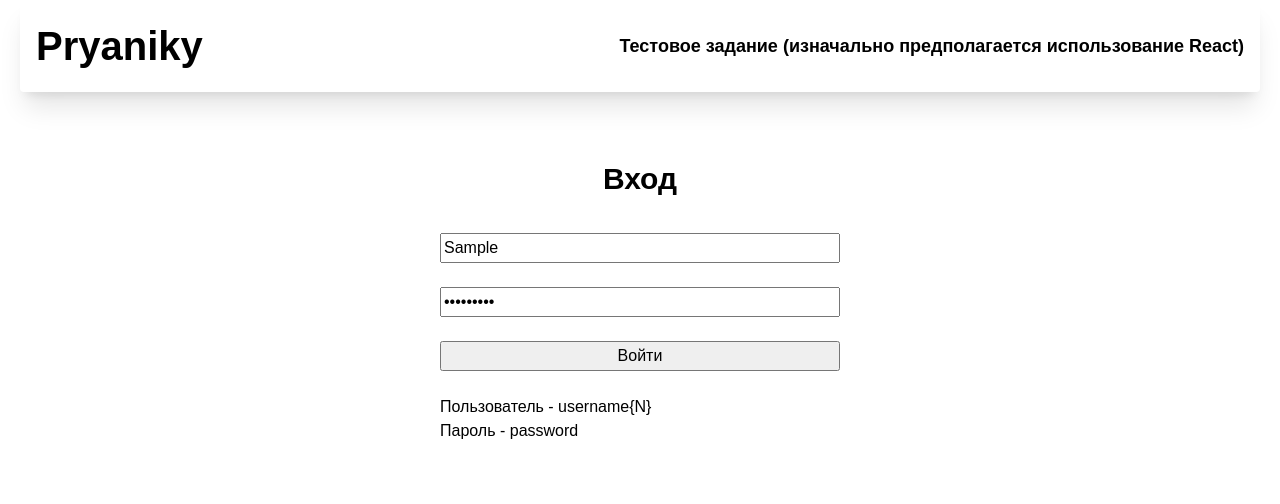
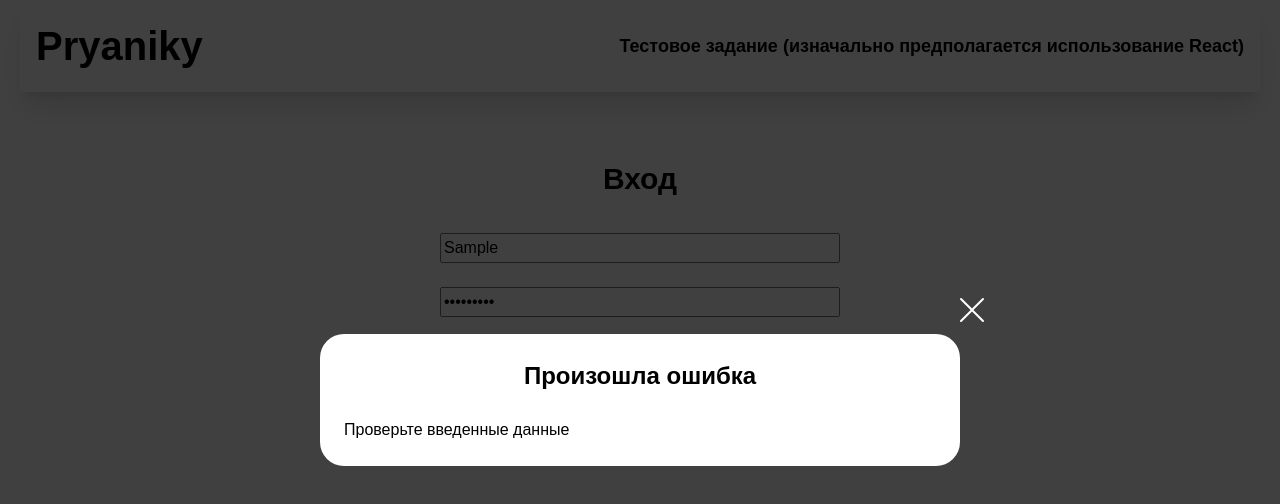
Before and after one commit to Kararakt/vue-pryaniky-test, a Vue app: page /login in a window 1280 px wide. Both pictures are taken after typing "Sample", "Sample123" into the empty fields and a click on the button "Войти". Shown: the top 504 px of the page. Built offline with nearby package versions, Linux system fonts and the light colour scheme; no server answers.

Commit message:
feat: добавит индикацию неправильного входа

```diff
--- a/components.d.ts
+++ b/components.d.ts
@@ -8,6 +8,8 @@ export {}
 declare module 'vue' {
   export interface GlobalComponents {
     BaseInput: typeof import('./src/components/UI/BaseInput/BaseInput.vue')['default']
+    BasePopup: typeof import('./src/components/UI/BasePopup/BasePopup.vue')['default']
+    InfoTooltip: typeof import('./src/components/InfoTooltip/InfoTooltip.vue')['default']
     RouterLink: typeof import('vue-router')['RouterLink']
     RouterView: typeof import('vue-router')['RouterView']
   }
--- /dev/null
+++ b/src/components/InfoTooltip/InfoTooltip.vue
@@ -0,0 +1,30 @@
+<script setup lang="ts">
+import BasePopup from '../UI/BasePopup/BasePopup.vue';
+
+interface Props {
+  modelValue: boolean;
+  closePopup: () => boolean;
+}
+
+const emits = defineEmits<{
+  (event: 'closePopup'): void;
+  (event: 'update:modelValue', value: boolean): void;
+}>();
+
+const props = defineProps<Props>();
+
+const modelUpdate = computed({
+  get: () => props.modelValue,
+  set: (newValue: boolean) => emits('update:modelValue', newValue),
+});
+</script>
+
+<template>
+  <BasePopup
+    title="Произошла ошибка"
+    v-model="modelUpdate"
+    @close-popup="closePopup"
+  >
+    <template #content>Проверьте введенные данные</template>
+  </BasePopup>
+</template>
--- /dev/null
+++ b/src/components/UI/BasePopup/BasePopup.scss
@@ -0,0 +1,58 @@
+.popup {
+  position: fixed;
+  z-index: 30;
+  display: flex;
+  top: 0;
+  bottom: 0;
+  left: 0;
+  right: 0;
+  background-color: hsla(0, 0%, 0%, 0.75);
+
+  &__content {
+    background-color: hsl(0, 0%, 100%);
+    margin: auto;
+    border-radius: 1.5rem;
+    min-width: 18rem;
+    width: 100%;
+    max-width: 40rem;
+    padding: 1.5rem;
+    position: relative;
+  }
+
+  &__close {
+    background-image: url("/close.svg");
+    background-position: center;
+    background-repeat: no-repeat;
+    background-size: contain;
+    background-color: transparent;
+    position: absolute;
+    padding: 0;
+    border: 0;
+    height: 2rem;
+    width: 2.5rem;
+    cursor: pointer;
+    right: -2rem;
+    top: -2.5rem;
+    transition: all 0.35s linear;
+
+    &:hover {
+      opacity: 0.7;
+    }
+  }
+
+  &__title {
+    text-align: center;
+    margin-bottom: 1.5rem;
+  }
+
+  &-enter-active,
+  &-leave-active {
+    transition: opacity 0.5s ease;
+  }
+
+  &-enter-from,
+  &-leave-to {
+    transition: opacity 0.5s ease;
+    opacity: 0;
+  }
+}
--- /dev/null
+++ b/src/components/UI/BasePopup/BasePopup.vue
@@ -0,0 +1,73 @@
+<script setup lang="ts">
+import './BasePopup.scss';
+
+interface Props {
+  modelValue: boolean;
+  title: string;
+}
+
+const emits = defineEmits<{
+  (event: 'closePopup'): void;
+  (event: 'update:modelValue', value: boolean): void;
+}>();
+
+const props = defineProps<Props>();
+
+const popup = ref<Element | null>(null);
+
+const modelUpdate = computed({
+  get: () => props.modelValue,
+  set: (newValue: boolean) => emits('update:modelValue', newValue),
+});
+
+const closePopup = () => emits('closePopup');
+
+const handleCloseByEsc = (event: KeyboardEvent) => {
+  if (event.key === 'Escape' && modelUpdate.value) {
+    closePopup();
+  }
+};
+
+const handleCloseByOverlay = (event: Event) => {
+  if (event.target === popup.value) {
+    closePopup();
+  }
+};
+
+const addEventListeners = () => {
+  document.addEventListener('keydown', handleCloseByEsc);
+
+  document.addEventListener('click', handleCloseByOverlay);
+};
+
+const removeEventListeners = () => {
+  document.removeEventListener('keydown', handleCloseByEsc);
+
+  document.removeEventListener('click', handleCloseByOverlay);
+};
+
+onMounted(addEventListeners);
+
+onUnmounted(removeEventListeners);
+
+watch(modelUpdate, () => {
+  document.body.style.overflowY = modelUpdate.value ? 'hidden' : 'auto';
+});
+</script>
+
+<template>
+  <Transition name="popup">
+    <section v-if="modelUpdate" ref="popup" class="popup">
+      <div class="popup__content">
+        <button
+          type="button"
+          aria-label="Закрытие модального окна"
+          class="popup__close"
+          @click="closePopup"
+        ></button>
+        <h2 class="popup__title">{{ title }}</h2>
+        <slot name="content"></slot>
+      </div>
+    </section>
+  </Transition>
+</template>
--- a/src/pages/Login/Login.vue
+++ b/src/pages/Login/Login.vue
@@ -6,9 +6,12 @@ import { login } from '../../utils/auth';
 import BaseInput from '../../components/UI/BaseInput/BaseInput.vue';
 
 const buttonText = ref<boolean>(false);
+const popupActive = ref<boolean>(false);
 
 const username = ref<string>('');
 const password = ref<string>('');
+
+const handleClosePopup = () => (popupActive.value = false);
 
 const handleLogin = async () => {
   buttonText.value = true;
@@ -21,6 +24,7 @@ const handleLogin = async () => {
       localStorage.setItem('jwt', res.data.token);
     })
     .catch((error) => {
+      popupActive.value = true;
       console.log('Произошла ошибка авторизации', error);
     })
     .finally(() => {
@@ -52,4 +56,6 @@ const handleLogin = async () => {
     <span>Пользователь - username{N}</span>
     <span>Пароль - password</span>
   </section>
+
+  <InfoTooltip v-model="popupActive" :closePopup="handleClosePopup" />
 </template>
```
Also changed, not shown: public/close.svg (added).
